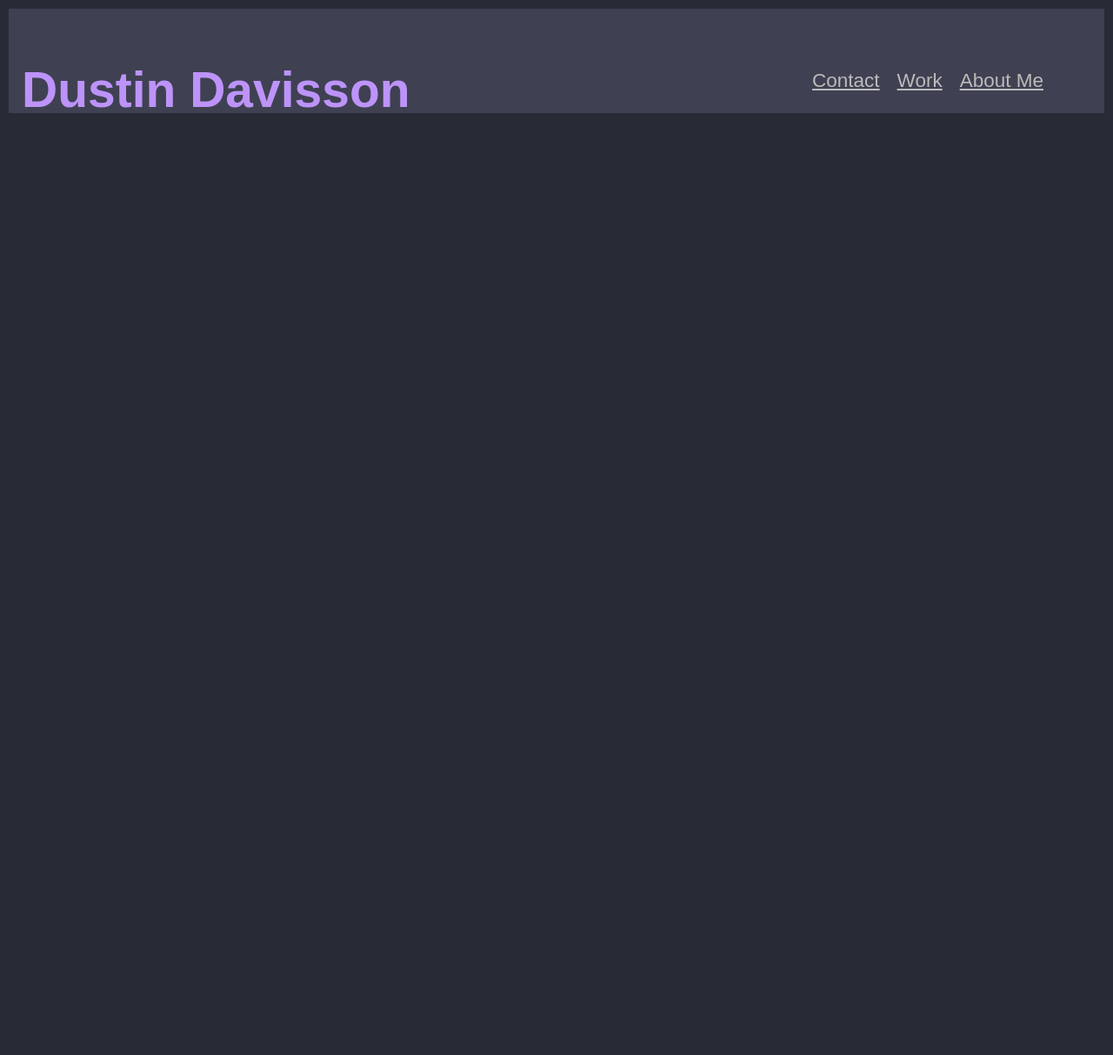
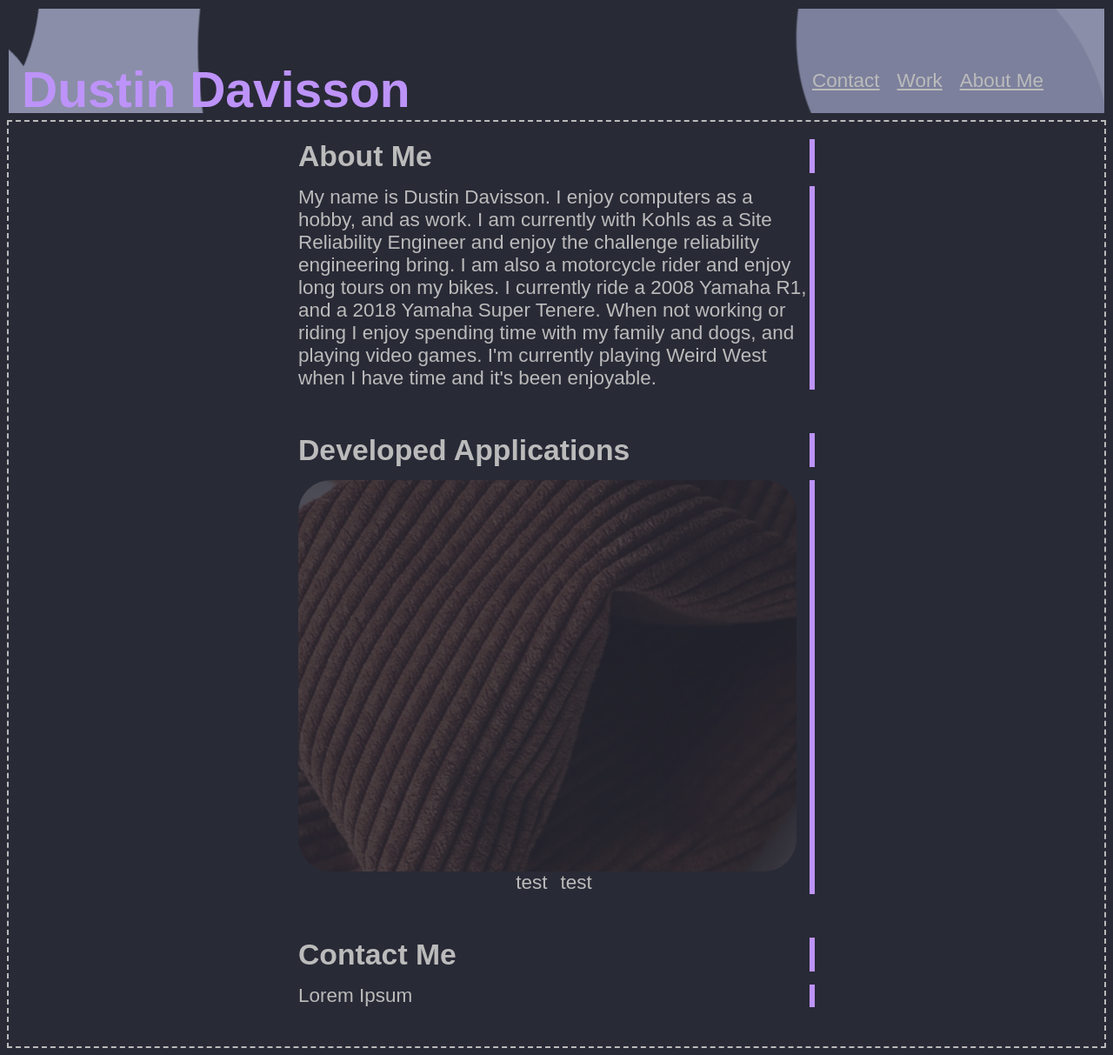
Before and after one commit to Spikeophant/studious-garbanzo, a plain HTML site: page index.html in a window 1280 px wide. Shown: the whole page at 87% size. Before the commit the page ends 800 px from the top, so only its background shows below. Drawn offline with Linux system fonts and the light colour scheme.

Commit message:
Add main content and styles.

```diff
--- a/assets/css/style.css
+++ b/assets/css/style.css
@@ -28,14 +28,15 @@ body {
     text-align: center;
     background-color: var(--darkGray);
     margin: 10px;
-    color: var(--purple);
+    color: var(--light);
 }
 
 header {
     text-align: center;
     color: var(--light);
     padding: 4rem;
-    background-color: var(--lightGray);
+    background-image: url("../images/macos.png");
+    background-position: center;
     position: relative;
 }
 
@@ -66,20 +67,16 @@ header ul li a:hover {
 
 main {
     padding-bottom: 15px;
+    outline: dashed 2px var(--light);
 }
 
 article {
     margin: 10px;
     padding: 20px;
-    outline: dashed 2px var(--light);
+
 }
 
-article h4 {
-    position: relative;
-    margin-top: -33px;
-    outline: 1px solid var(--light);
-    border-radius: 4px;
-    background-color: var(--lightGray);
+article h2 {
 }
 
 .row {
@@ -87,7 +84,7 @@ article h4 {
     flex-direction: row;
     flex-wrap: wrap;
     justify-content: center;
-    gap: 10px;
+    gap: 1rem;
 }
 
 .column {
@@ -96,3 +93,28 @@ article h4 {
     min-height: 100%;
     justify-content: center;
 }
+
+.bodybox {
+    width: 49%;
+    text-align: left;
+    border-right: solid .4rem #bd93f9;
+}
+
+
+.workItem {
+    max-height: 30rem;
+    overflow: hidden;
+    margin-right: 1rem;
+    border-radius: 2.5rem;
+}
+
+.workItem a {
+    opacity: 0.2;
+}
+
+.workItem a:hover {
+    opacity: 0.4;
+    border-color: var(--pink);
+    box-shadow: 0 0 10px var(--pink);
+    border-radius: 7px;
+}
--- a/index.html
+++ b/index.html
@@ -13,9 +13,45 @@
     <ul class="nav">
         <li><a href="#about">About Me</a></li>
         <li><a href="#work">Work</a></li>
-        <li><a href="#contact">Contact</li>
+        <li><a href="#contact">Contact</a></li>
     </ul>
 </header>
 
+<main >
+    <article class="row">
+        <div class="bodybox" id="about">
+            <h2>About Me</h2>
+        </div>
+        <div class="bodybox">
+            <p>My name is Dustin Davisson.  I enjoy computers as a hobby, and as work.  I am currently with Kohls as a Site Reliability Engineer and
+            enjoy the challenge reliability engineering bring.  I am also a motorcycle rider and enjoy long tours on my bikes.  I currently ride a
+            2008 Yamaha R1, and a 2018 Yamaha Super Tenere.  When not working or riding I enjoy spending time with my family and dogs, and playing video games.
+            I'm currently playing Weird West when I have time and it's been enjoyable.</p>
+        </div>
+    </article>
+    <article class="row">
+        <div class="bodybox" id="work">
+            <h2>Developed Applications</h2>
+        </div>
+        <div class="bodybox">
+            <div class="workItem">
+                <a href="https://github.com/spikeophant" class="githubWork"><img src="./assets/images/pexels-temmuz-uzun-9995076.jpg" alt="" /></a>
+            </div>
+            <div class="row">
+                <p>test</p>
+                <p>test</p>
+            </div>
+        </div>
+    </article>
+    <article class="row">
+        <div class="bodybox" id="contact">
+            <h2>Contact Me</h2>
+        </div>
+        <div class="bodybox">
+            <p>Lorem Ipsum</p>
+        </div>
+    </article>
+</main>
+
 </body>
 </html>
```
Also changed, not shown: assets/images/macos.png (added), assets/images/pexels-temmuz-uzun-9995076.jpg (added), 4 other files.
